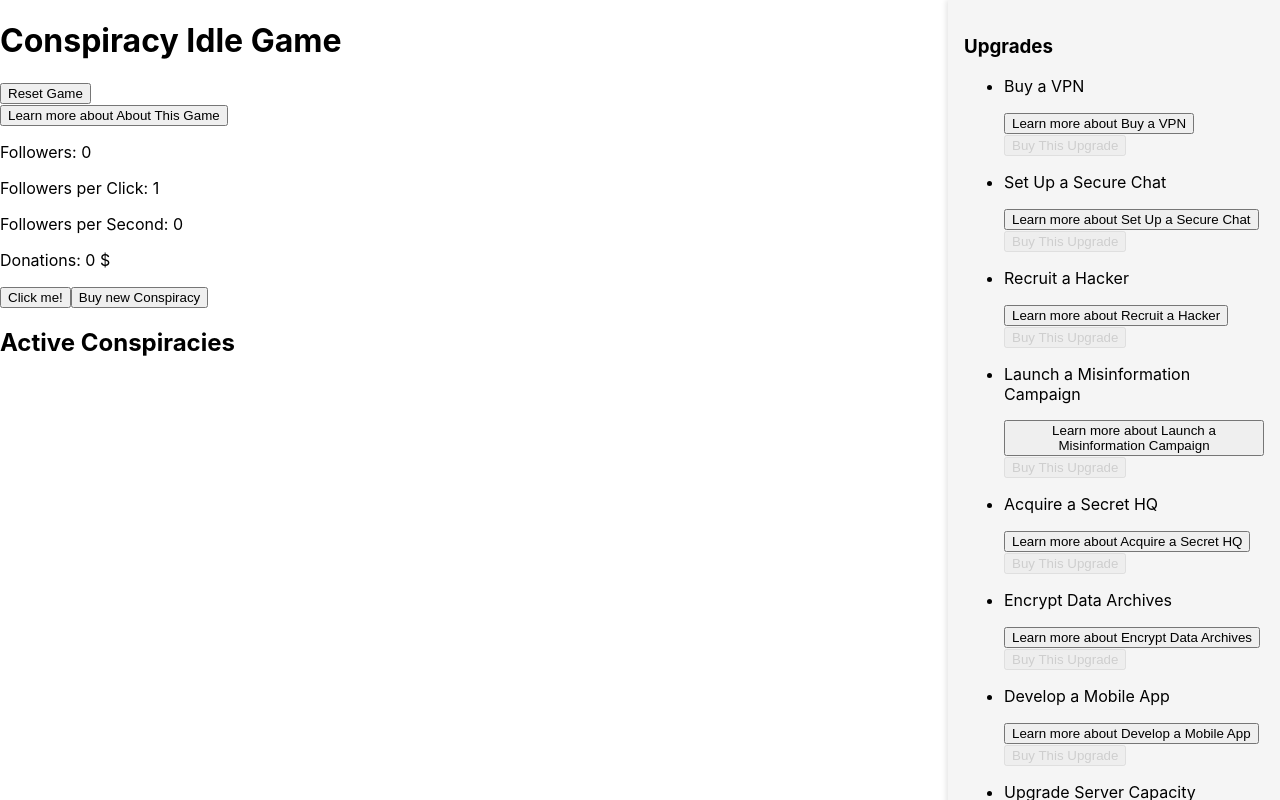
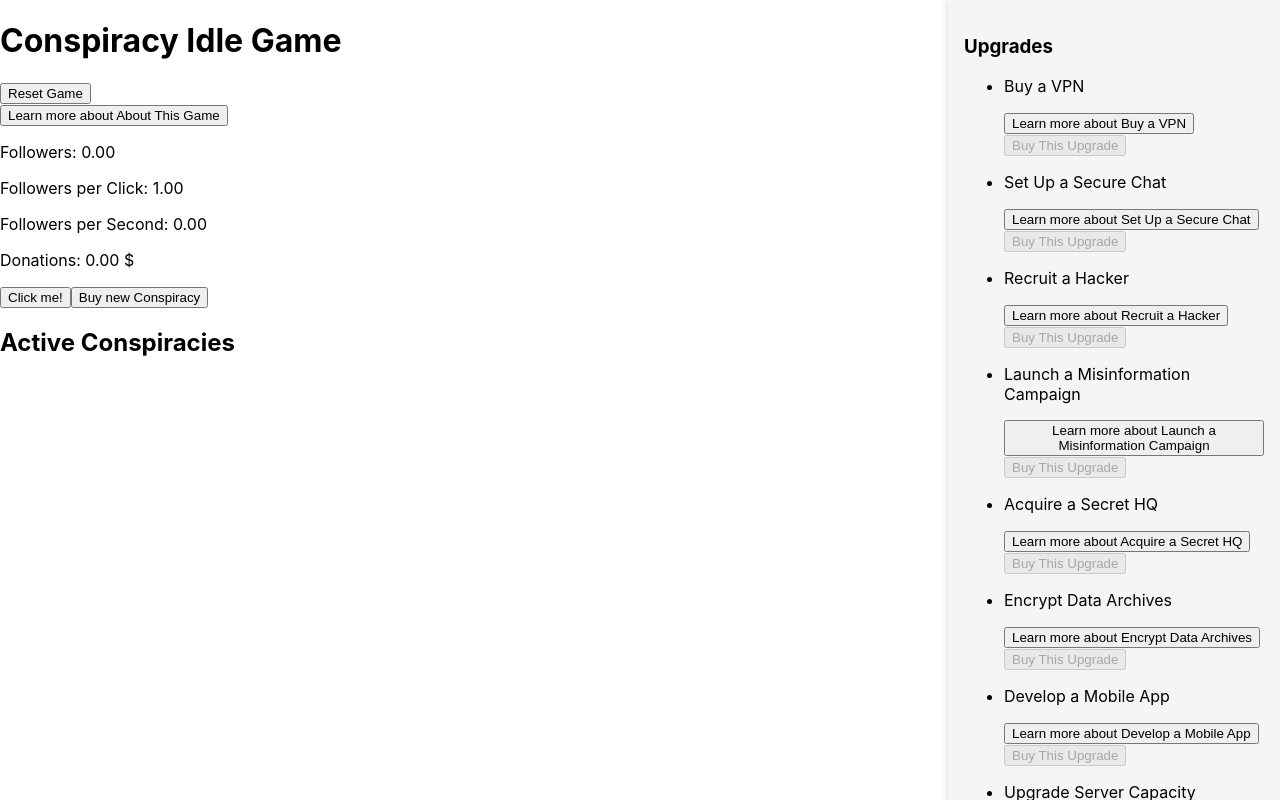
Before and after one commit to FedeDeMartino/conspiracy_idle_game_js, a React (Create React App) app: page / in a window 1280 px wide. Built offline with nearby package versions, Linux system fonts and the light colour scheme.

Commit message:
finish upgrades

```diff
--- a/src/components/BuyUpgradeButton/BuyUpgradeButton.tsx
+++ b/src/components/BuyUpgradeButton/BuyUpgradeButton.tsx
@@ -1,22 +1,51 @@
 import React, { useContext } from 'react';
 import { GameContext } from '../../contexts/GameContext';
 import { Upgrade } from '../../models/Upgrade';
+import { ModifierType } from '../../enums/modifierTypeEnum';
 
 interface BuyUpgradeButtonProps {
   upgrade: Upgrade;
 }
 
 const BuyUpgradeButton: React.FC<BuyUpgradeButtonProps> = ({ upgrade }) => {
-  const { gameState } = useContext(GameContext);
+  const { gameState, setGameState } = useContext(GameContext);
 
   const buyUpgrade = () => {
-    upgrade.buy(gameState);
+    const currentCost = upgrade.currentCost();
+
+    if (currentCost > gameState.donations) {
+      return;
+    }
+
+    const updatedUpgrade: Upgrade = {
+      ...upgrade,
+      timesPurchased: upgrade.timesPurchased + 1,
+      currentCost: upgrade.currentCost,
+    };
+
+    const updatedUpgrades = gameState.upgrades.map((u) =>
+      u.id === upgrade.id ? updatedUpgrade : u
+    );
+
+    let updatedGameState = {
+      ...gameState,
+      donations: gameState.donations - currentCost,
+      upgrades: updatedUpgrades,
+    };
+
+    if (upgrade.modifierType === ModifierType.clicksPerSecond) {
+      updatedGameState.followersPerClick += 0.5;
+    } else {
+      updatedGameState.followersPerSecondModifier += 0.1;
+    }
+
+    setGameState(updatedGameState);
   };
 
   const isDisabled = upgrade.currentCost() > gameState.donations;
 
   return (
-    <button onClick={buyUpgrade} disabled={isDisabled} style={{ opacity: isDisabled ? 0.5 : 1 }}>
+    <button onClick={buyUpgrade} disabled={isDisabled}>
       Buy This Upgrade
     </button>
   );
--- a/src/data/upgrades.ts
+++ b/src/data/upgrades.ts
@@ -4,11 +4,11 @@ export const UPGRADES = [
   {
     id: 1,
     name: "Buy a VPN",
-    initialCost: 100,
+    initialCost: 10,
     description: "Purchase a VPN to hide from authorities.",
     costModifier: 1.5,
     timesPurchased: 1,
-    modifierType: ModifierType.clicksPersSecond
+    modifierType: ModifierType.clicksPerSecond
   },
   {
     id: 2,
@@ -26,7 +26,7 @@ export const UPGRADES = [
     description: "Bring a skilled hacker onboard to access confidential information.",
     costModifier: 1.7,
     timesPurchased: 1,
-    modifierType: ModifierType.clicksPersSecond
+    modifierType: ModifierType.clicksPerSecond
   },
   {
     id: 4,
@@ -53,7 +53,7 @@ export const UPGRADES = [
     description: "Secure your data archives with advanced encryption.",
     costModifier: 2.2,
     timesPurchased: 1,
-    modifierType: ModifierType.clicksPersSecond
+    modifierType: ModifierType.clicksPerSecond
   },
   {
     id: 7,
@@ -71,7 +71,7 @@ export const UPGRADES = [
     description: "Enhance your servers to handle more follower data.",
     costModifier: 2.8,
     timesPurchased: 1,
-    modifierType: ModifierType.clicksPersSecond
+    modifierType: ModifierType.clicksPerSecond
   },
   {
     id: 9,
@@ -80,7 +80,7 @@ export const UPGRADES = [
     description: "Protect your operations with private security personnel.",
     costModifier: 3.0,
     timesPurchased: 1,
-    modifierType: ModifierType.clicksPersSecond
+    modifierType: ModifierType.clicksPerSecond
   },
   {
     id: 10,
--- a/src/enums/modifierTypeEnum.ts
+++ b/src/enums/modifierTypeEnum.ts
@@ -1,4 +1,4 @@
 export enum ModifierType {
-  clicksPersSecond = 'Clicks per second',
+  clicksPerSecond = 'Clicks per second',
   followersPerSecond = 'Followers per second',
 }
--- a/src/models/Upgrade.ts
+++ b/src/models/Upgrade.ts
@@ -8,8 +8,7 @@ export interface IUpgrade {
   description: string,
   costModifier: number,
   timesPurchased: number,
-  modifierType: ModifierType,
-  buy(gameState: GameState): void
+  modifierType: ModifierType
 }
 
 export class Upgrade implements IUpgrade {
@@ -31,11 +30,6 @@ export class Upgrade implements IUpgrade {
     this.modifierType = modifierType
   }
 
-  buy(gameState: GameState): void {
-    gameState.donations -= this.currentCost();
-    this.timesPurchased++;
-  }
-
   currentCost(): number {
     return this.initialCost * this.costModifier * this.timesPurchased;
   }
--- a/src/utils/number_helpers.ts
+++ b/src/utils/number_helpers.ts
@@ -2,5 +2,5 @@ export const formatNumber = (num: number): string => {
   if (num >= 1e9) return (num / 1e9).toFixed(2) + 'B';
   if (num >= 1e6) return (num / 1e6).toFixed(2) + 'M';
   if (num >= 1e3) return (num / 1e3).toFixed(2) + 'K';
-  return num.toString();
+  return num.toFixed(2).toString();
 };
```
